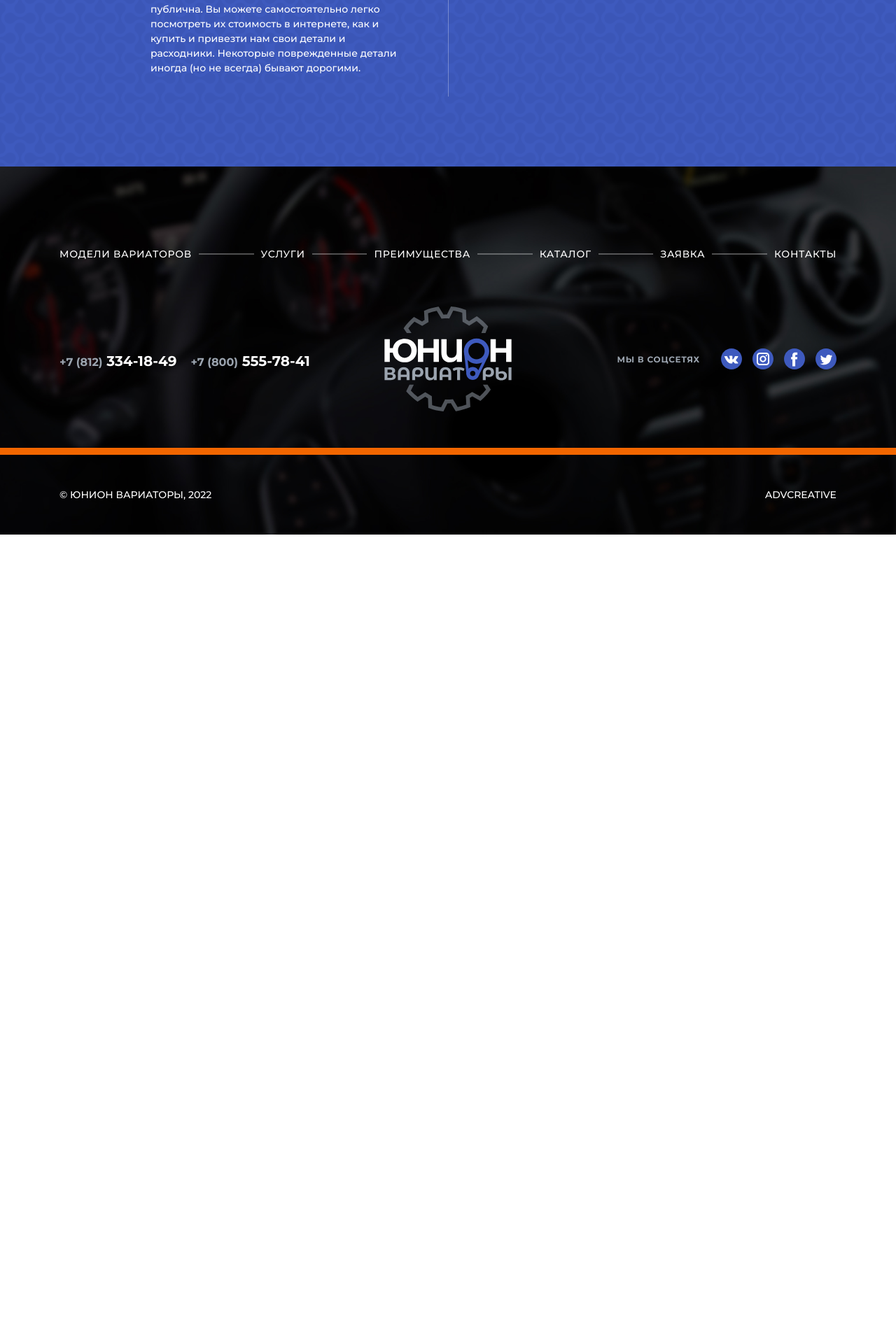
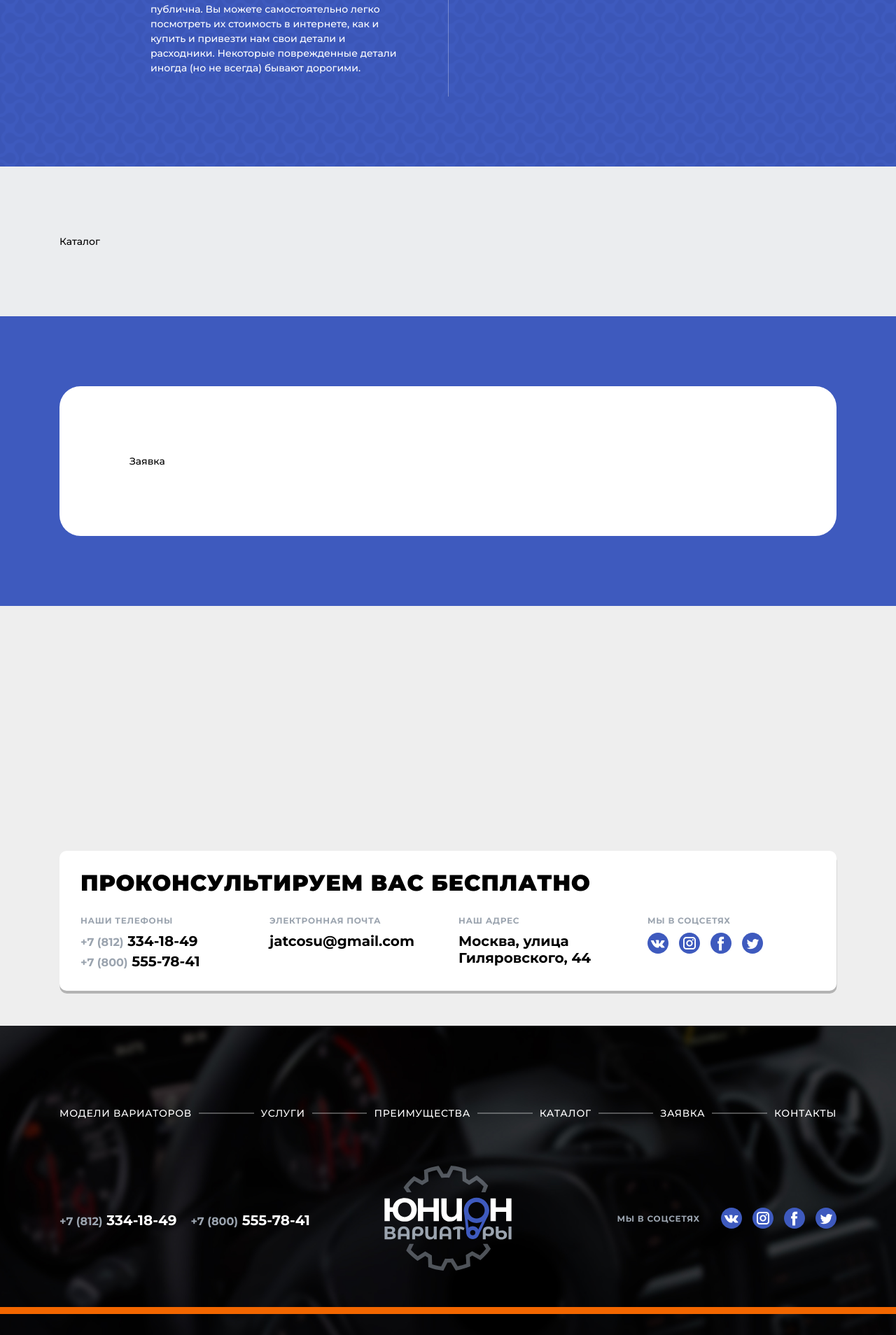
Before and after one commit to V1ranch1/union, a PHP site: page / in a window 1280 px wide. Shown: the part 2639-4547 px from the top of the page at 70% size. Before the commit the page ends 3403 px from the top, so only its background shows below. Run offline with PHP 8.4, Linux system fonts and the light colour scheme.

Commit message:
Добавили карту с описанием

```diff
--- a/css/main.css
+++ b/css/main.css
@@ -160,6 +160,10 @@ a:focus {
     display: flex;
     align-items: center;
 }
+.social_column {
+    flex-direction: column;
+    align-items: flex-start;
+}
 .socialCaption {
     font-size: 12px;
     text-transform: uppercase;
@@ -167,6 +171,11 @@ a:focus {
     margin-right: 30px;
     font-weight: 700;
     letter-spacing: .05rem;
+}
+.social_column .socialCaption {
+    margin-right: 0;
+    margin-bottom: 10px;
+    line-height: 1.25;
 }
 .socialList {
     list-style: none;
@@ -551,3 +560,92 @@ a:focus {
     line-height: 1.5;
     margin: 10px 0 0;
 }
+
+.catalog {
+    background-color: #ebedef;
+    padding: 100px 0;
+}
+
+.form {
+    background-color: #3E5ABE;
+    padding: 100px 0;
+}
+.formInner {
+    background-color: #ffffff;
+    padding: 100px;
+    border-radius: 30px;
+}
+
+.infoBlock {
+    padding: 350px 0 50px;
+    position: relative;
+}
+.infoBlockMap {
+    position: absolute;
+    top: 0;
+    left: 0;
+    z-index: 1;
+    width: 100%;
+    height: 100%;
+    background-color: #eee;
+}
+.infoBlockMap > ymaps {
+    width: 100% !important;
+    height: 100% !important;
+}
+.infoBlockInner {
+    position: relative;
+    z-index: 2;
+    background-color: #FFFFFF;
+    padding: 30px;
+    border-radius: 10px;
+    box-shadow: 0.4px 4px rgba(0, 0, 0, .25);
+}
+.infoBlockInnerCaption {
+    font-weight: 900;
+    font-size: 32px;
+    letter-spacing: .05rem;
+    color: #000000;
+    text-transform: uppercase;
+}
+.infoBlockInnerList {
+    list-style: none;
+    display: flex;
+    margin: 30px -15px 0;
+    padding: 0;
+    width: calc(100% + 30px);
+}
+.infoBlockInnerItem {
+    width: 25%;
+    padding: 0 15px;
+    box-sizing: border-box;
+}
+.infoBlockInnerItemCaption {
+    font-weight: 700;
+    font-size: 12px;
+    letter-spacing: .05rem;
+    color:#9BA4AF;
+    text-transform: uppercase;
+    line-height: 1.25;
+}
+.infoBlockInnerItemText {
+    display: flex;
+    flex-wrap: wrap;
+    margin: 10px 0 0;
+}
+.infoBlockInnerItemTextValue {
+    color: #000000;
+    font-weight: 700;
+    font-size: 20px;
+    line-height: 1.2;
+    margin-right: 5px;
+}
+.infoBlockInnerItemTextValue + .infoBlockInnerItemTextValue {
+    margin-top: 5px;
+}
+.infoBlockInnerItemTextValueHightlight {
+    color:#9BA4AF;
+    font-size: 16px;
+    line-height: 1.25;
+    font-weight: 700;
+}
--- a/index.html
+++ b/index.html
@@ -254,6 +254,83 @@
             </div>
         </section>
 
+        <section class="catalog">
+            <div class="wrapper">
+                <span class="catalogTitle">Каталог</span>
+            </div>
+        </section>
+
+        <section class="form">
+            <div class="wrapper">
+                <div class="formInner">
+                    <span class="formInnerCaption">Заявка</span>
+                </div>
+            </div>
+        </section>
+
+        <section class="infoBlock">
+            <div class="infoBlockMap">
+                <script type="text/javascript" charset="utf-8" async src="https://api-maps.yandex.ru/services/constructor/1.0/js/?um=constructor%3A093eb202cc79a1c2dfb82032ee238ac5ca0e01c2cf1cb4d50f7257ba30601a95&amp;lang=ru_RU&amp;scroll=false"></script>
+            </div>
+            <div class="wrapper">
+                <div class="infoBlockInner">
+                    <span class="infoBlockInnerCaption">Проконсультируем Вас бесплатно</span>
+                    <div class="infoBlockInnerContent">
+                        <ul class="infoBlockInnerList">
+                            <li class="infoBlockInnerItem">
+                                <span class="infoBlockInnerItemCaption">Наши телефоны</span>
+                                <div class="infoBlockInnerItemText">
+                                    <a class="infoBlockInnerItemTextValue" href="tel:+7(812)3341849"><span class="infoBlockInnerItemTextValueHightlight">+7 (812)</span> 334-18-49</a>
+                                    <a class="infoBlockInnerItemTextValue" href="tel:+7(800)5557841"><span class="infoBlockInnerItemTextValueHightlight">+7 (800)</span> 555-78-41</a>
+                                </div>
+                            </li>
+                            <li class="infoBlockInnerItem">
+                                <span class="infoBlockInnerItemCaption">Электронная почта</span>
+                                <div class="infoBlockInnerItemText">
+                                    <a class="infoBlockInnerItemTextValue" href="mailto:jatcosu@gmail.com">jatcosu@gmail.com</a>
+                                </div>
+                            </li>
+                            <li class="infoBlockInnerItem">
+                                <span class="infoBlockInnerItemCaption">Наш адрес</span>
+                                <div class="infoBlockInnerItemText">
+                                    <span class="infoBlockInnerItemTextValue">Москва, улица Гиляровского, 44</span>
+                                </div>
+                            </li>
+                            <li class="infoBlockInnerItem">
+                                <div class="social social_column">
+                                    <span class="socialCaption">Мы в соцсетях</span>
+                                    <ul class="socialList">
+                                        <li class="socialListItem">
+                                            <a class="socialLink" href="#">
+                                                <img class="socialIcon" src="./images/social/vk.svg" alt="Юнион Вариаторы Вконтакте">
+                                            </a>
+                                        </li>
+                                        <li class="socialListItem">
+                                            <a class="socialLink" href="#">
+                                                <img class="socialIcon" src="./images/social/ig.svg" alt="Юнион Вариаторы Инстаграм">
+                                            </a>
+                                        </li>
+                                        <li class="socialListItem">
+                                            <a class="socialLink" href="#">
+                                                <img class="socialIcon" src="./images/social/fb.svg" alt="Юнион Вариаторы Фейсбук">
+                                            </a>
+                                        </li>
+                                        <li class="socialListItem">
+                                            <a class="socialLink" href="#">
+                                                <img class="socialIcon" src="./images/social/tw.svg" alt="Юнион Вариаторы Твиттер">
+                                            </a>
+                                        </li>
+                                    </ul>
+                                </div>
+                            </li>
+                        </ul>
+
+
+                    </div>
+                </div>
+            </div>
+        </section>
+
         <footer class="footer">
 
             <div class="footerTop">
```
